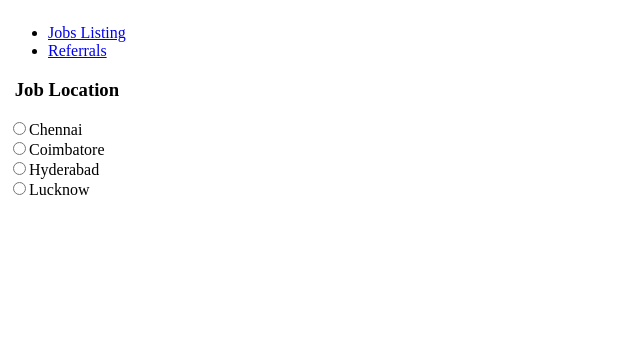
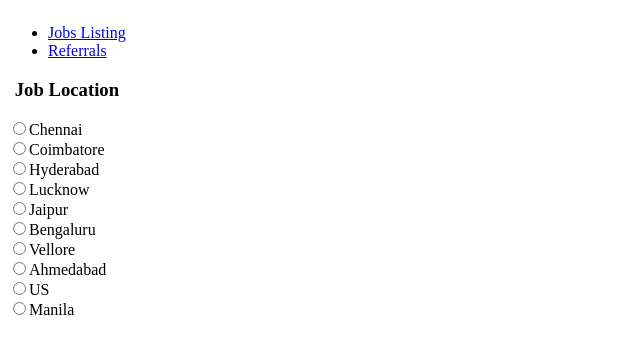
Before and after one commit to mithun30052001/angular-filters, an Angular app: page / in a window 1280 px wide. Shown: the top 354 px of the page, without its empty margins (0-640 px from the left). Built offline with nearby package versions, Linux system fonts and the light colour scheme.

Commit message:
Some more locations are added

```diff
--- a/src/app/below-menu/below-menu.component.html
+++ b/src/app/below-menu/below-menu.component.html
@@ -16,4 +16,28 @@
     <input type="radio" name="location" id="lucknow" value="Lucknow" (change)="updateLocation($event)">
     <label for="lucknow">Lucknow</label>
   </div>
+  <div>
+    <input type="radio" name="location" id="jaipur" value="Jaipur" (change)="updateLocation($event)">
+    <label for="jaipur">Jaipur</label>
+  </div>
+  <div>
+    <input type="radio" name="location" id="bengaluru" value="Bengaluru" (change)="updateLocation($event)">
+    <label for="bengaluru">Bengaluru</label>
+  </div>
+  <div>
+    <input type="radio" name="location" id="vellore" value="Vellore" (change)="updateLocation($event)">
+    <label for="vellore">Vellore</label>
+  </div>
+  <div>
+    <input type="radio" name="location" id="ahmedabad" value="Ahmedabad" (change)="updateLocation($event)">
+    <label for="ahmedabad">Ahmedabad</label>
+  </div>
+  <div>
+    <input type="radio" name="location" id="us" value="US" (change)="updateLocation($event)">
+    <label for="us">US</label>
+  </div>
+  <div>
+    <input type="radio" name="location" id="manila" value="Manila" (change)="updateLocation($event)">
+    <label for="manila">Manila</label>
+  </div>
 </div>
```
